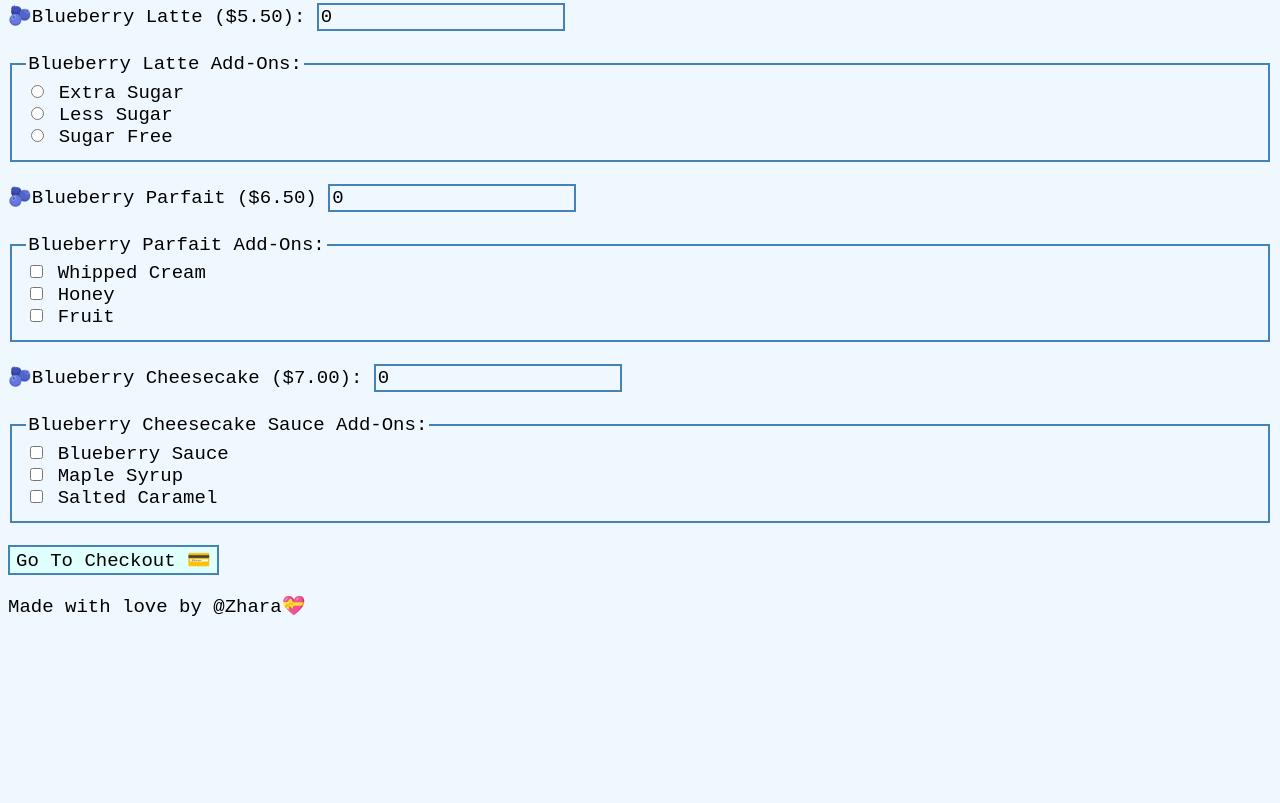
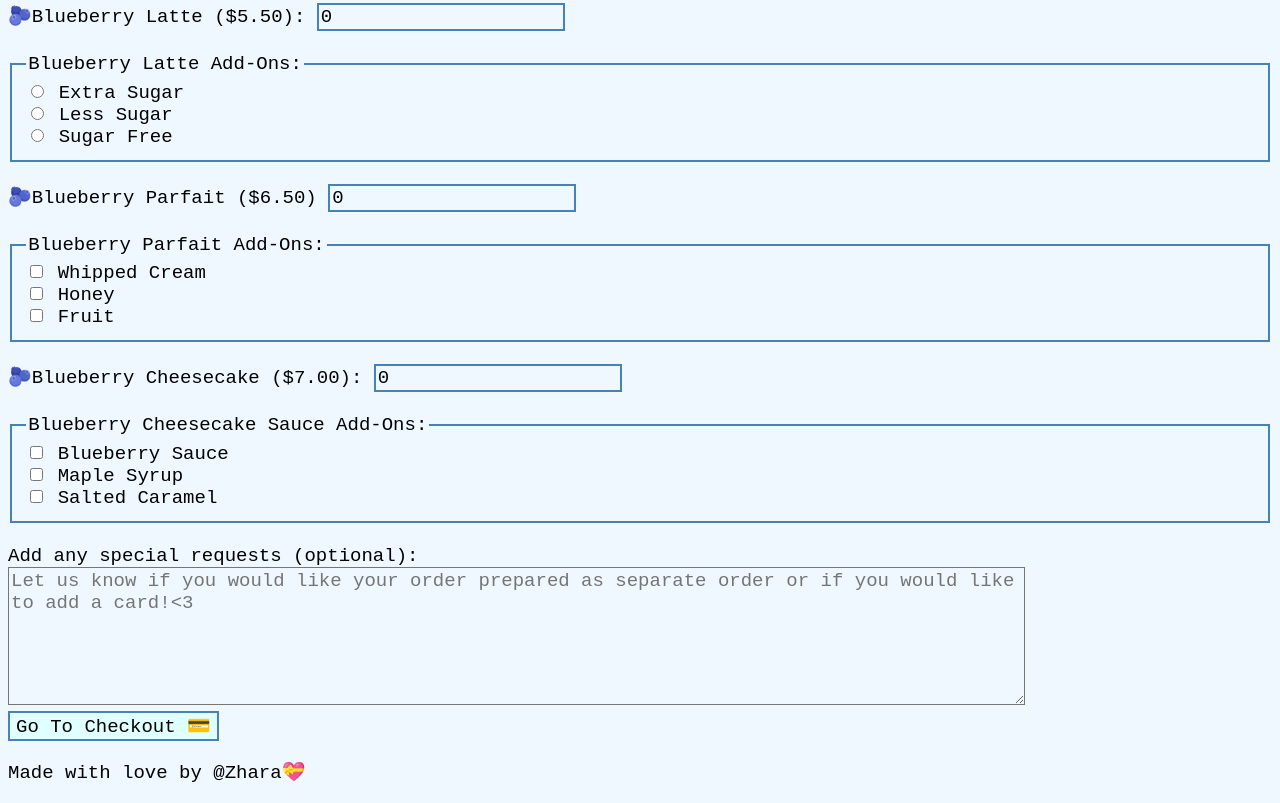
Before and after one commit to Syazashana/restaurant_menu.html, a plain HTML site: page index.html in a window 1280 px wide. Shown: the part 1894-2697 px from the top of the page. Before the commit the page ends 2531 px from the top, so only its background shows below. Drawn offline with Linux system fonts and the light colour scheme.

Commit message:
Update index.html

```diff
--- a/index.html
+++ b/index.html
@@ -197,6 +197,11 @@
           </div>
           <br>
           <div>
+            <label for="special-request">Add any special requests (optional):</label>
+            <br>
+            <textarea id="special-request" name="special-request" placeholder="Let us know if you would like your order prepared as separate order or if you would like to add a card!<3" rows="6" style="width: 80%"></textarea>
+          </div>
+          <div>
             <input type="submit" value="Go To Checkout 💳" style="background-color: lightcyan"/>
           </div>
         </form>
```
